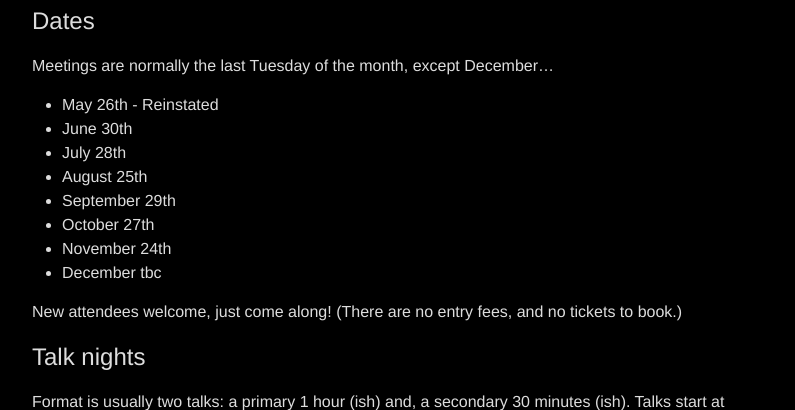
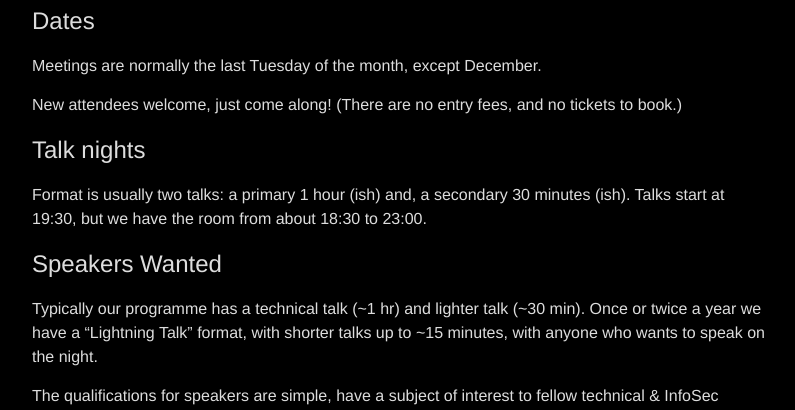
Before and after one commit to dc4420/website, a Jekyll site: the page built from about.md, in a window 1280 px wide and 900 px high, cut to the strip 490-900 px from the top of the window. Shown: the whole strip, without its empty margins (238-1033 px from the left). Built offline with Jekyll 4.4.1, drawn with Linux system fonts in a browser that asks for light colours; nearby versions of some CDN libraries.

Commit message:
Removes fixed dates from about page

```diff
--- a/about.md
+++ b/about.md
@@ -12,16 +12,7 @@ permalink: /about/
 
 ## Dates
 
-Meetings are normally the last Tuesday of the month, except December...
-
-* May 26th - Reinstated
-* June 30th
-* July 28th
-* August 25th
-* September 29th
-* October 27th
-* November 24th
-* December tbc
+Meetings are normally the last Tuesday of the month, except December.
 
 New attendees welcome, just come along!
 (There are no entry fees, and no tickets to book.)
```
